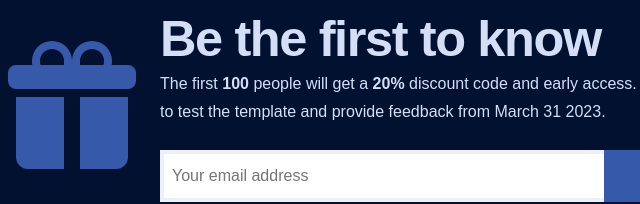
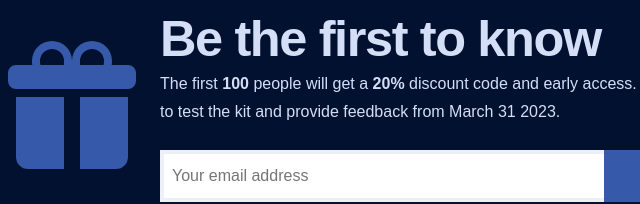
Before and after one commit to mechanical-ink/indiecaster-website, a plain HTML site: page index.html in a window 1280 px wide. Shown: the part 623-827 px from the top of the page, 182-822 px from the left. Drawn offline with Linux system fonts and the light colour scheme.

Commit message:
change template with kit

```diff
--- a/index.html
+++ b/index.html
@@ -99,7 +99,7 @@
             <p>
               The first <b>100</b> people will get a <b>20%</b> discount code
               and early access. Those with early access will be able to test the
-              template and provide feedback from March 31 2023.
+              kit and provide feedback from March 31 2023.
             </p>
             <form
               class="notify-form"
```
